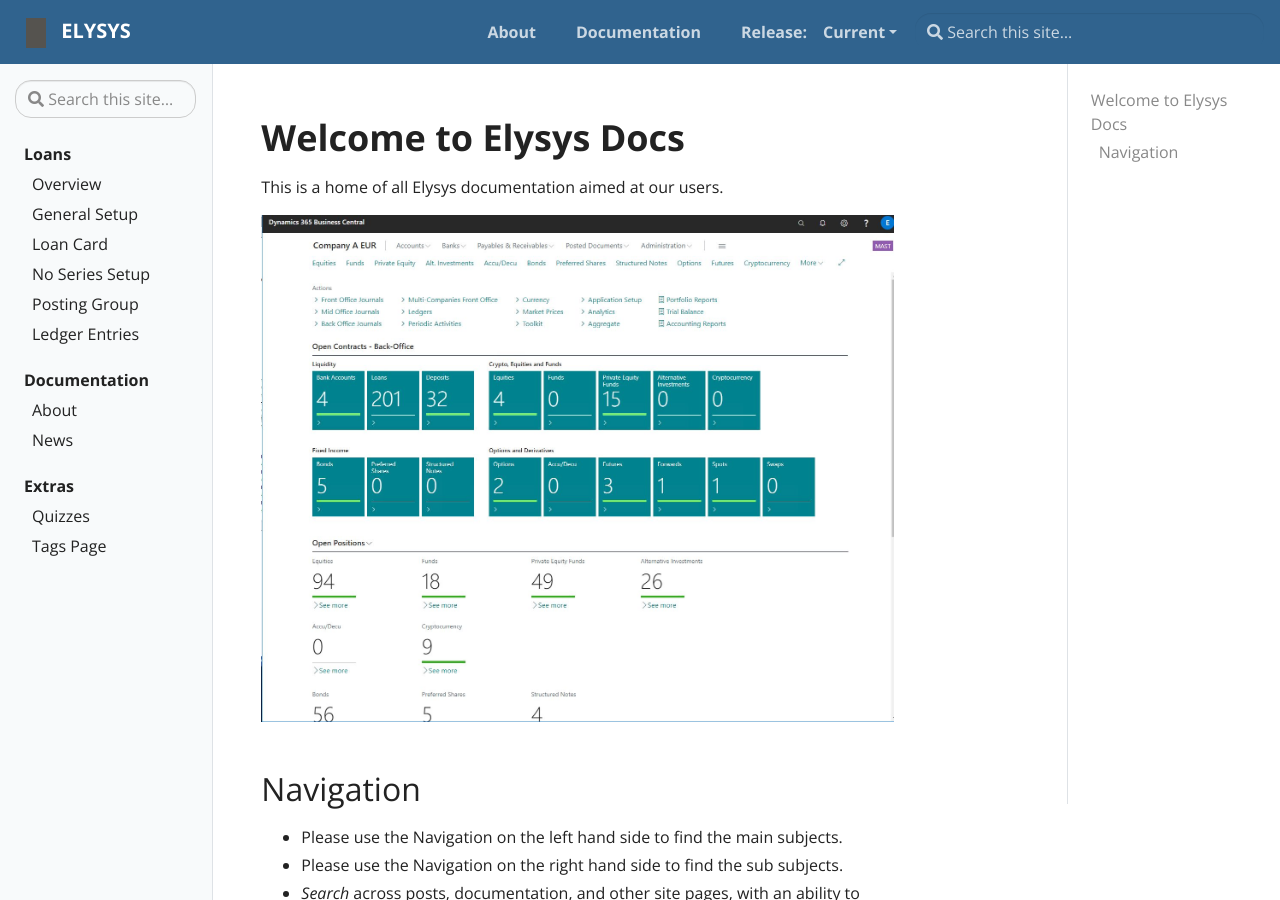
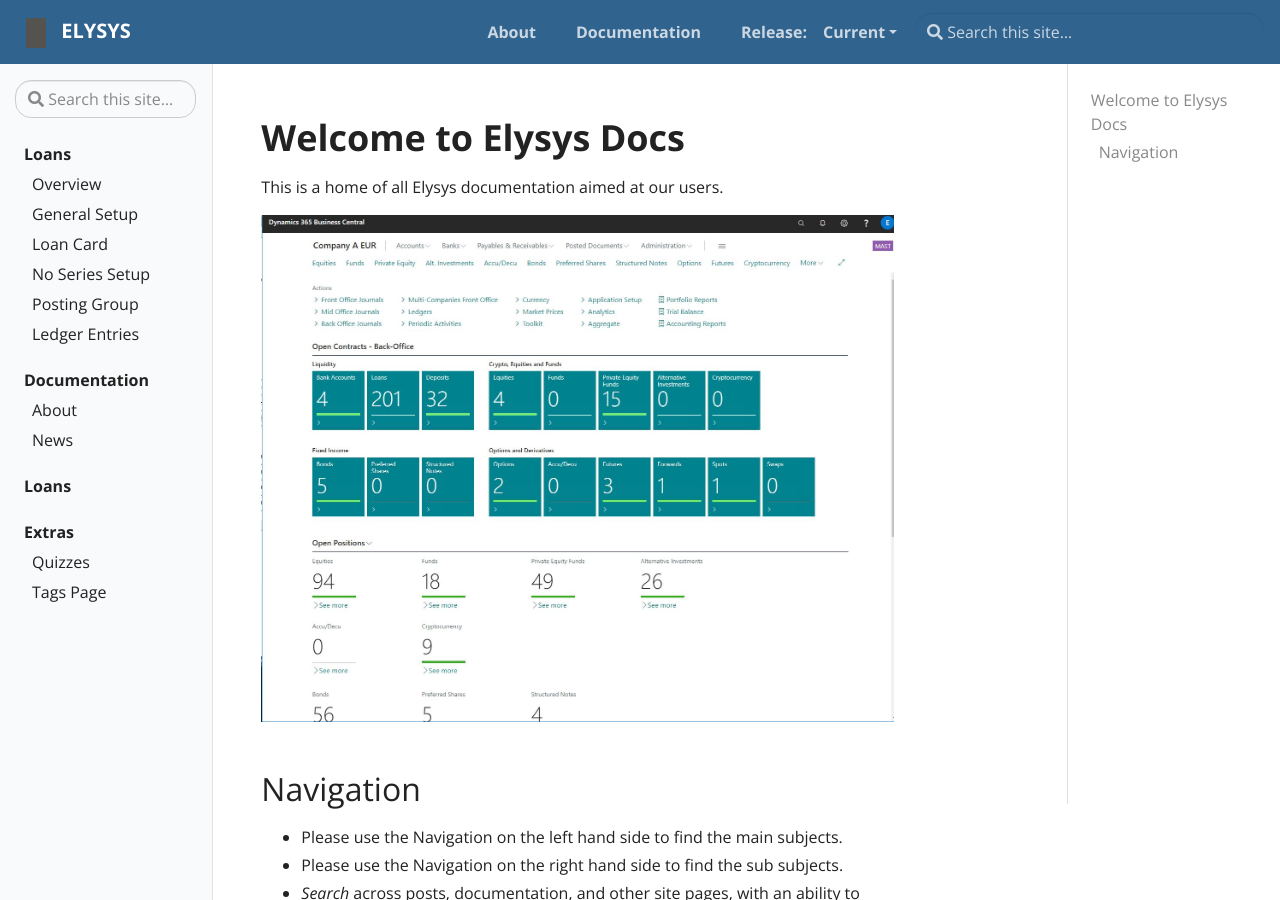
Before and after one commit to Elysys/Docs, a Jekyll site: the page built from pages/index.md, in a window 1280 px wide and 900 px high. Built offline with Jekyll 4.4.1, drawn with Linux system fonts in a browser that asks for light colours.

Commit message:
added menu

```diff
--- a/_data/toc.yml
+++ b/_data/toc.yml
@@ -27,6 +27,8 @@
       url: "about"
     - title: "News"
       url: "news"
+- title: Loans
+  url: "docs/loans/loansanddeposits"
 - title: "Extras"
   url: "docs/extras"
   links:
```
